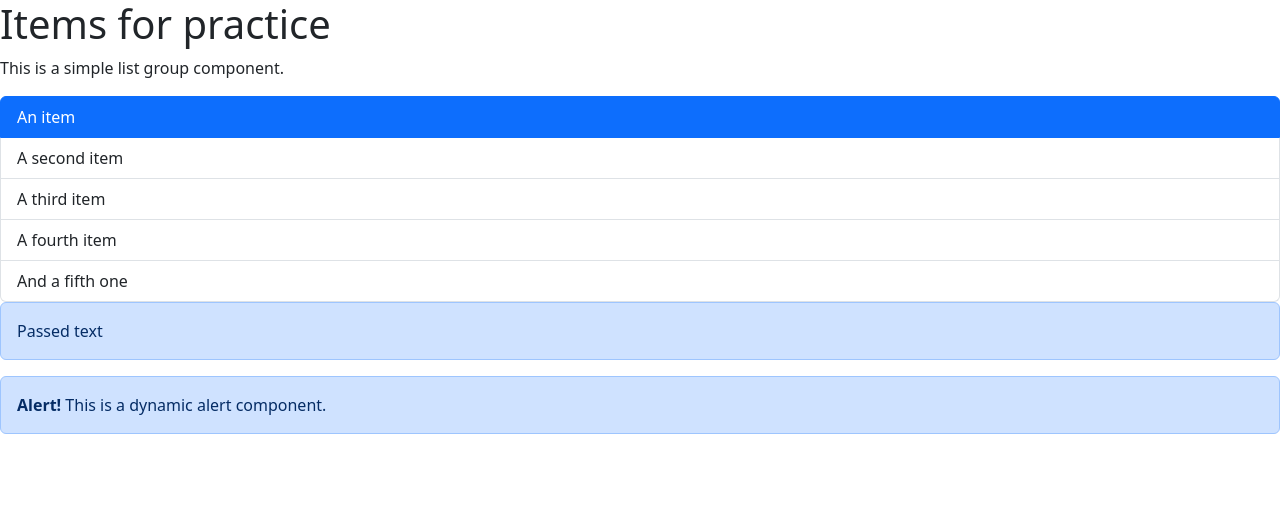
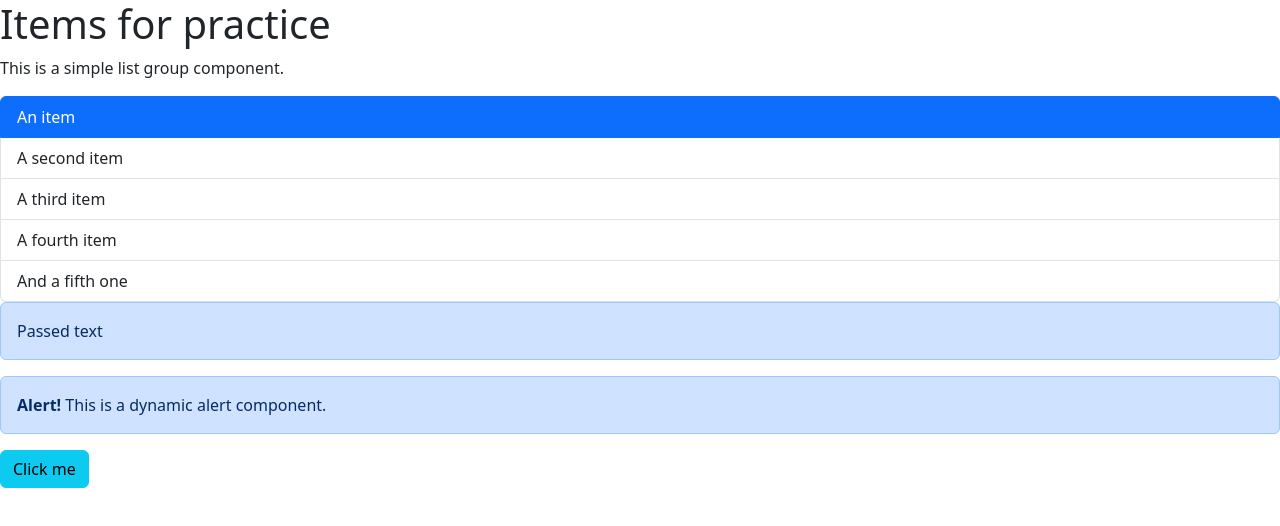
Before and after one commit to Oatsinthepine/React-ts, a React (Vite) app: page / in a window 1280 px wide. Shown: the top 526 px of the page. Built offline with nearby package versions, Linux system fonts and the light colour scheme.

Commit message:
exercise of creating Button component and implement dynamic alert when clicking the button in App, also user can close the newly created alert.

```diff
--- a/src/App.tsx
+++ b/src/App.tsx
@@ -37,6 +37,9 @@
 //import Message from "./Message.tsx";
 import ListGroup from "./components/ListGroup.tsx";
 import Alert from "./components/Alert.tsx";
+import Button from "./components/Button.tsx"
+import {useState} from "react";
+
 
 function App() {
     // moved the items array from ListGroup.tsx to the App component
@@ -46,18 +49,41 @@ function App() {
         console.log(item);
     }
 
+    // here is the useState hook to manage the state of the new alert, as we want to create a new alert dynamically when the button is clicked
+    const [newAlert, setNewAlert] = useState(false)
+
     // create a component that accepts children as props
-    return (<div>
-        <ListGroup items={items} heading="Items for practice" onSelectItem={handleSelectItem} />
-        {/*To make the Alert component dynamic, we need to pass the text as prop to Alert*/}
-        <Alert children="Passed text"/>
+    return (
         <div>
-            <Alert>
-                {/*Because in this way we can customise the html block wrapped within the component with more flexibility*/}
-                <strong>Alert!</strong> <span>This is a dynamic alert component.</span>
-            </Alert>
+            <ListGroup items={items} heading="Items for practice" onSelectItem={handleSelectItem} />
+            <Alert children="Passed text"/>
+            <div>
+                <Alert>
+                    <strong>Alert!</strong> <span>This is a dynamic alert component.</span>
+                </Alert>
+            </div>
+
+
+            <div>
+                <Button action={() => setNewAlert(true)}>
+                    Click me
+                </Button>
+                {newAlert && (
+                    <Alert>
+                        <strong>New Alert Created!</strong>
+                        <button
+                            type="button"
+                            className="btn-close"
+                            data-bs-dismiss="alert"
+                            aria-label="Close"
+                            onClick={() => setNewAlert(false)}
+                        ></button>
+                    </Alert>
+                )}
+            </div>
         </div>
-    </div>)
-}
+    ); // <-- closing parenthesis for return
+} // <-- closing brace for function
+
 
 export default App; // always export to ensure component is available for import in other files
--- /dev/null
+++ b/src/components/Button.tsx
@@ -0,0 +1,12 @@
+interface btProps {
+    children?: React.ReactNode
+    action: () => void
+}
+
+
+const Button = ({children, action}: btProps) => {
+    return (
+        <button type="button" className="btn btn-info" onClick={action}>{children}</button>
+    )
+}
+export default Button;
```
Also changed, not shown: 1 other file (tests, documents, lock files or other folders).
